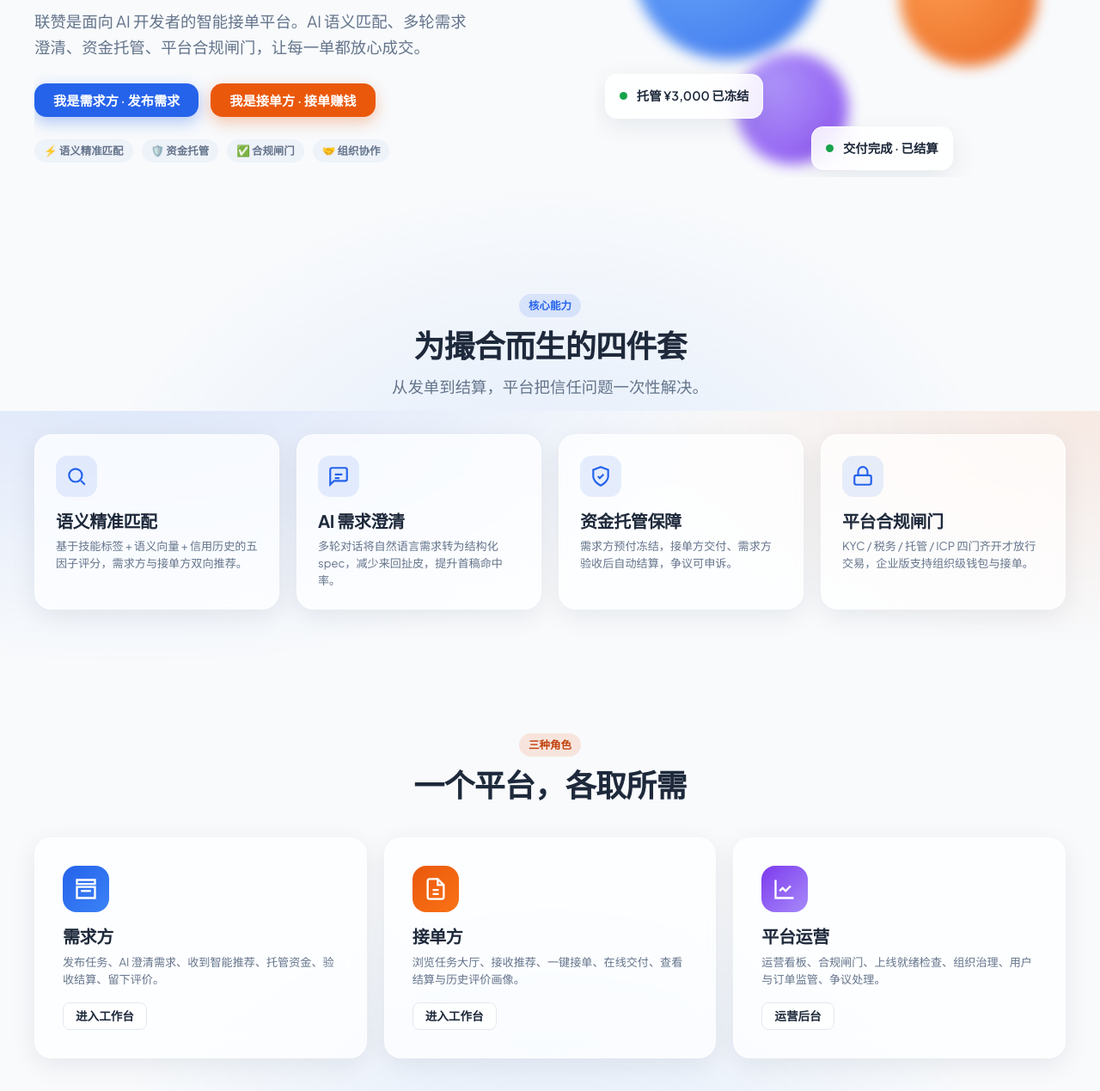
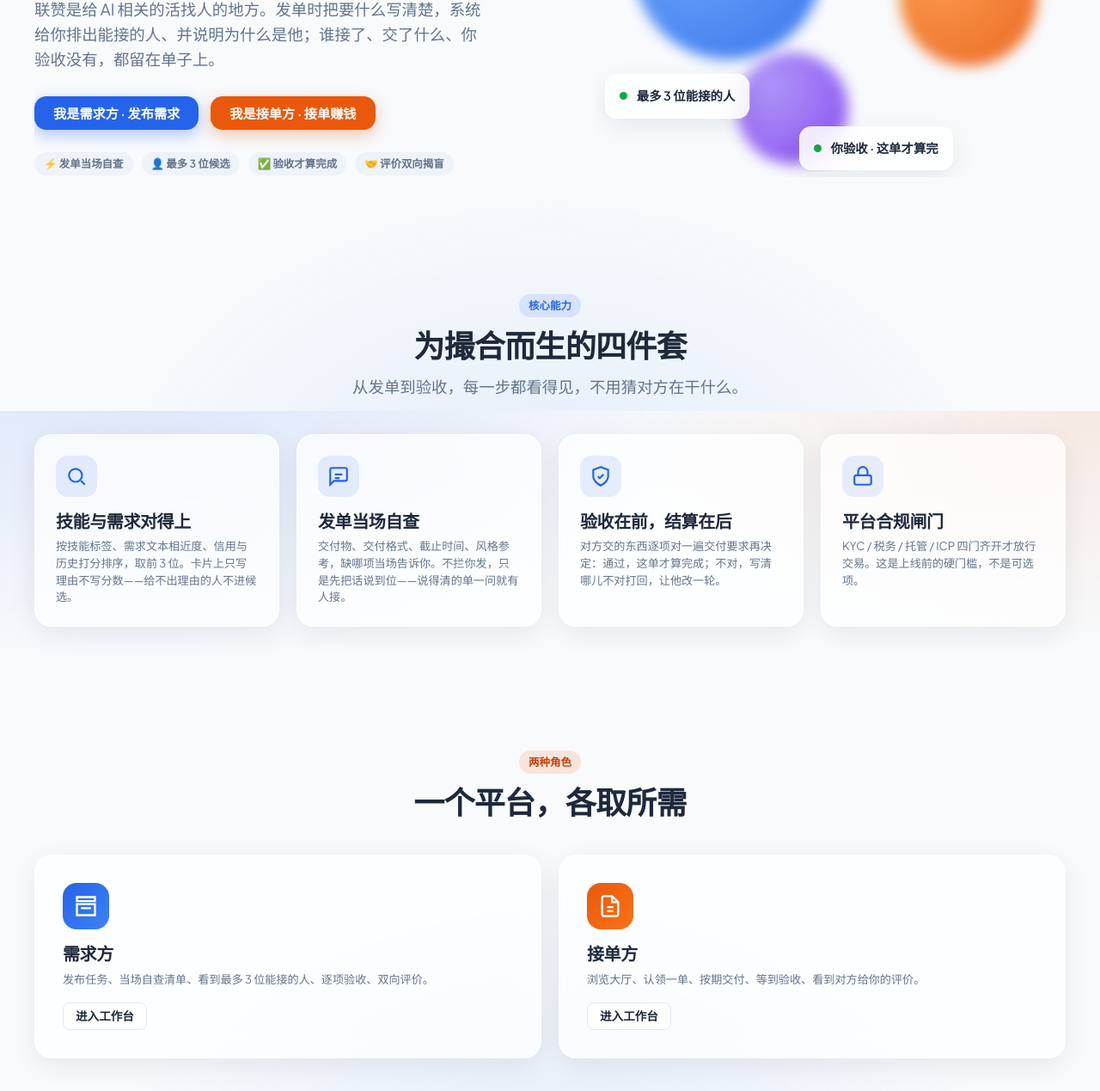
Before and after one commit to uexo/aijiedan, a plain HTML site: page web/landing.html in a window 1280 px wide. Shown: the part 322-1591 px from the top of the page at 86% size. Drawn offline with Linux system fonts and the light colour scheme.

Commit message:
fix(landing): 删掉六句一查就是假的话——对外承诺要靠代码兜得住
三个人一起看了落地页。问题不是设计，是它在承诺产品没做的事。逐条对过代码：

1. 「需求 → 12 位匹配专家」：`match` 最多出 3 张卡（reason.go cap 3）。→ 最多 3 位候选
2. 「托管 ¥3,000 已冻结 / 已结算」：v2 全链路零 `payment` 调用，`pending_escrow`
   只是个状态名，钱根本没进来。→ 换成"需求挂出·大厅可见"与"你验收·这单才算完"
3. 「资金托管：预付冻结、自动结算、争议可申诉」：同上；且 v2 没有 dispute 端点
   （只在 v1 handler）。→ 改成"验收在前，结算在后"，写真实动作：通过 / 打回改一轮
4. 「AI 需求澄清：多轮对话转结构化 spec」：v2 是 `demand.Publish` 的规则式四项自检
   （交付物/格式/截止/风格），不是多轮对话。→ 「发单当场自查」
5. 「语义向量」「双向推荐」：`cosine.go` 是词袋 TF + 余弦，Embedder 只是可插拔抽象；
   matches 只有需求方一侧。→ 「技能与需求对得上」，并写明"只写理由不写分数"
6. 「10% 低佣金」「会员/企业 SaaS/增值服务」：v2 一分钱不收，10% 是 v1 常量。
   → 换成三个可核对的事实 + 一句"到现在一单成交都没有"

顺带：公开页上的「平台运营」卡（直连 admin.html）下掉——把后台挂在大门上，
对外是噪音，对内也不需要（运营直接开 admin.html）。三种角色 → 两种角色。

没动 h1「把需求交给 AI，把交付交给专家」：那是产品定位，属裁定九里的越界项，等安迪。

_verify_entry.mjs 9/9（入口与身份预选未被带坏）。

```diff
--- a/web/landing.html
+++ b/web/landing.html
@@ -58,25 +58,25 @@
 <section class="hero container">
   <div class="hero-grid">
     <div>
-      <span class="badge badge-primary">AI 开发者垂直撮合 · 合规托管</span>
+      <span class="badge badge-primary">AI 相关的活 · 找人来做</span>
       <h1>把需求交给 AI，<br/>把交付交给专家</h1>
-      <p class="lead">联赞是面向 AI 开发者的智能接单平台。AI 语义匹配、多轮需求澄清、资金托管、平台合规闸门，让每一单都放心成交。</p>
+      <p class="lead">联赞是给 AI 相关的活找人的地方。发单时把要什么写清楚，系统给你排出能接的人、并说明为什么是他；谁接了、交了什么、你验收没有，都留在单子上。</p>
       <div class="hero-cta">
         <a href="app/login.html?role=demand" class="btn btn-primary">我是需求方 · 发布需求</a>
         <a href="app/login.html?role=supply" class="btn btn-accent">我是接单方 · 接单赚钱</a>
       </div>
       <div class="pill-row">
-        <span class="badge">⚡ 语义精准匹配</span>
-        <span class="badge">🛡️ 资金托管</span>
-        <span class="badge">✅ 合规闸门</span>
-        <span class="badge">🤝 组织协作</span>
+        <span class="badge">⚡ 发单当场自查</span>
+        <span class="badge">👤 最多 3 位候选</span>
+        <span class="badge">✅ 验收才算完成</span>
+        <span class="badge">🤝 评价双向揭盲</span>
       </div>
     </div>
     <div class="hero-visual">
       <div class="orb a"></div><div class="orb b"></div><div class="orb c"></div>
-      <div class="glass-float gf1"><span class="dot"></span> 需求 → 12 位匹配专家</div>
-      <div class="glass-float gf2"><span class="dot"></span> 托管 ¥3,000 已冻结</div>
-      <div class="glass-float gf3"><span class="dot"></span> 交付完成 · 已结算</div>
+      <div class="glass-float gf1"><span class="dot"></span> 需求挂出 · 大厅可见</div>
+      <div class="glass-float gf2"><span class="dot"></span> 最多 3 位能接的人</div>
+      <div class="glass-float gf3"><span class="dot"></span> 你验收 · 这单才算完</div>
     </div>
   </div>
 </section>
@@ -85,55 +85,49 @@
   <div class="center" style="margin-bottom:40px">
     <span class="badge badge-primary">核心能力</span>
     <h2 style="margin-top:12px">为撮合而生的四件套</h2>
-    <p class="lead" style="margin:12px auto 0;max-width:640px">从发单到结算，平台把信任问题一次性解决。</p>
+    <p class="lead" style="margin:12px auto 0;max-width:640px">从发单到验收，每一步都看得见，不用猜对方在干什么。</p>
   </div>
   <div class="grid grid-4">
     <div class="glass card hoverable">
       <div class="feature-ic"><svg viewBox="0 0 24 24" fill="none" stroke="currentColor" stroke-width="2"><circle cx="11" cy="11" r="7"/><path d="m21 21-4.3-4.3"/></svg></div>
-      <h3 style="margin:16px 0 8px">语义精准匹配</h3>
-      <p class="muted tiny">基于技能标签 + 语义向量 + 信用历史的五因子评分，需求方与接单方双向推荐。</p>
+      <h3 style="margin:16px 0 8px">技能与需求对得上</h3>
+      <p class="muted tiny">按技能标签、需求文本相近度、信用与历史打分排序，取前 3 位。卡片上只写理由不写分数——给不出理由的人不进候选。</p>
     </div>
     <div class="glass card hoverable">
       <div class="feature-ic"><svg viewBox="0 0 24 24" fill="none" stroke="currentColor" stroke-width="2"><path d="M21 15a2 2 0 0 1-2 2H7l-4 4V5a2 2 0 0 1 2-2h14a2 2 0 0 1 2 2z"/><path d="M8 10h8M8 14h5"/></svg></div>
-      <h3 style="margin:16px 0 8px">AI 需求澄清</h3>
-      <p class="muted tiny">多轮对话将自然语言需求转为结构化 spec，减少来回扯皮，提升首稿命中率。</p>
+      <h3 style="margin:16px 0 8px">发单当场自查</h3>
+      <p class="muted tiny">交付物、交付格式、截止时间、风格参考，缺哪项当场告诉你。不拦你发，只是先把话说到位——说得清的单一问就有人接。</p>
     </div>
     <div class="glass card hoverable">
       <div class="feature-ic"><svg viewBox="0 0 24 24" fill="none" stroke="currentColor" stroke-width="2"><path d="M12 22s8-4 8-10V5l-8-3-8 3v7c0 6 8 10 8 10z"/><path d="m9 12 2 2 4-4"/></svg></div>
-      <h3 style="margin:16px 0 8px">资金托管保障</h3>
-      <p class="muted tiny">需求方预付冻结，接单方交付、需求方验收后自动结算，争议可申诉。</p>
+      <h3 style="margin:16px 0 8px">验收在前，结算在后</h3>
+      <p class="muted tiny">对方交的东西逐项对一遍交付要求再决定：通过，这单才算完成；不对，写清哪儿不对打回，让他改一轮。</p>
     </div>
     <div class="glass card hoverable">
       <div class="feature-ic"><svg viewBox="0 0 24 24" fill="none" stroke="currentColor" stroke-width="2"><rect x="3" y="11" width="18" height="10" rx="2"/><path d="M7 11V7a5 5 0 0 1 10 0v4"/></svg></div>
       <h3 style="margin:16px 0 8px">平台合规闸门</h3>
-      <p class="muted tiny">KYC / 税务 / 托管 / ICP 四门齐开才放行交易，企业版支持组织级钱包与接单。</p>
+      <p class="muted tiny">KYC / 税务 / 托管 / ICP 四门齐开才放行交易。这是上线前的硬门槛，不是可选项。</p>
     </div>
   </div>
 </section>
 
 <section class="section container" id="roles">
   <div class="center" style="margin-bottom:40px">
-    <span class="badge badge-accent">三种角色</span>
+    <span class="badge badge-accent">两种角色</span>
     <h2 style="margin-top:12px">一个平台，各取所需</h2>
   </div>
-  <div class="grid grid-3">
+  <div class="grid grid-2">
     <div class="glass card card-lg">
       <div class="role-ic ri-r"><svg viewBox="0 0 24 24" fill="none" stroke="currentColor" stroke-width="2"><path d="M3 3h18v4H3zM3 10h18v11H3z"/><path d="M7 14h10"/></svg></div>
       <h3 style="margin:16px 0 8px">需求方</h3>
-      <p class="muted tiny">发布任务、AI 澄清需求、收到智能推荐、托管资金、验收结算、留下评价。</p>
+      <p class="muted tiny">发布任务、当场自查清单、看到最多 3 位能接的人、逐项验收、双向评价。</p>
       <div style="margin-top:18px"><a href="app/login.html?role=demand" class="btn btn-ghost btn-sm">进入工作台</a></div>
     </div>
     <div class="glass card card-lg">
       <div class="role-ic ri-p"><svg viewBox="0 0 24 24" fill="none" stroke="currentColor" stroke-width="2"><path d="M14 2H6a2 2 0 0 0-2 2v16a2 2 0 0 0 2 2h12a2 2 0 0 0 2-2V8z"/><path d="M14 2v6h6M9 13h6M9 17h6"/></svg></div>
       <h3 style="margin:16px 0 8px">接单方</h3>
-      <p class="muted tiny">浏览任务大厅、接收推荐、一键接单、在线交付、查看结算与历史评价画像。</p>
+      <p class="muted tiny">浏览大厅、认领一单、按期交付、等到验收、看到对方给你的评价。</p>
       <div style="margin-top:18px"><a href="app/login.html?role=supply" class="btn btn-ghost btn-sm">进入工作台</a></div>
-    </div>
-    <div class="glass card card-lg">
-      <div class="role-ic ri-a"><svg viewBox="0 0 24 24" fill="none" stroke="currentColor" stroke-width="2"><path d="M3 3v18h18"/><path d="m7 14 3-3 3 3 5-5"/></svg></div>
-      <h3 style="margin:16px 0 8px">平台运营</h3>
-      <p class="muted tiny">运营看板、合规闸门、上线就绪检查、组织治理、用户与订单监管、争议处理。</p>
-      <div style="margin-top:18px"><a href="admin.html" class="btn btn-ghost btn-sm">运营后台</a></div>
     </div>
   </div>
 </section>
@@ -142,9 +136,9 @@
   <div class="glass card-lg" style="background:linear-gradient(135deg,rgba(37,99,235,.1),rgba(234,88,12,.08));text-align:center">
     <span class="badge badge-primary">为什么信任联赞</span>
     <h2 style="margin:14px 0">信任，是撮合的起点</h2>
-    <p class="lead" style="max-width:620px;margin:0 auto 24px">五因子评分 + 双向评价 + 资金托管 + 合规闸门，把不确定性交给平台，把确定性交给交易双方。</p>
+    <p class="lead" style="max-width:620px;margin:0 auto 24px">能接的人排出来、并且写清为什么是他；交付要过你这一关才算完成；评价双方都交了才同时揭盲。这三件事在代码里，不在条款里。</p>
     <div class="logos">
-      <span>10% 低佣金</span><span>·</span><span>会员 / 企业 SaaS</span><span>·</span><span>增值服务</span><span>·</span><span>AI 撮合</span>
+      <span>最多 3 位候选</span><span>·</span><span>验收才完成</span><span>·</span><span>评价双向揭盲</span><span>·</span><span>到现在一单成交都没有</span>
     </div>
   </div>
 </section>
```
